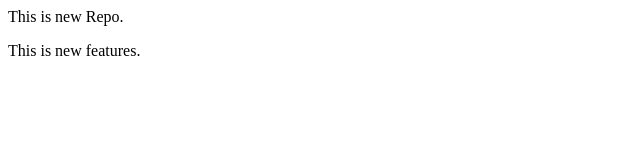
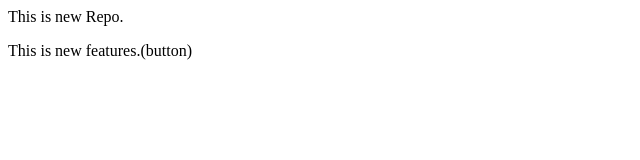
Before and after one commit to Raghab-13/localrepo, a plain HTML site: page index.html in a window 1280 px wide. Shown: the full height of the page, 0-640 px from the left. Drawn offline with Linux system fonts and the light colour scheme.

Commit message:
Add button

```diff
--- a/index.html
+++ b/index.html
@@ -1,2 +1,2 @@
 <p>This is new Repo.</p>
-<p>This is new  features.</p>
+<p>This is new  features.(button)</p>
```
